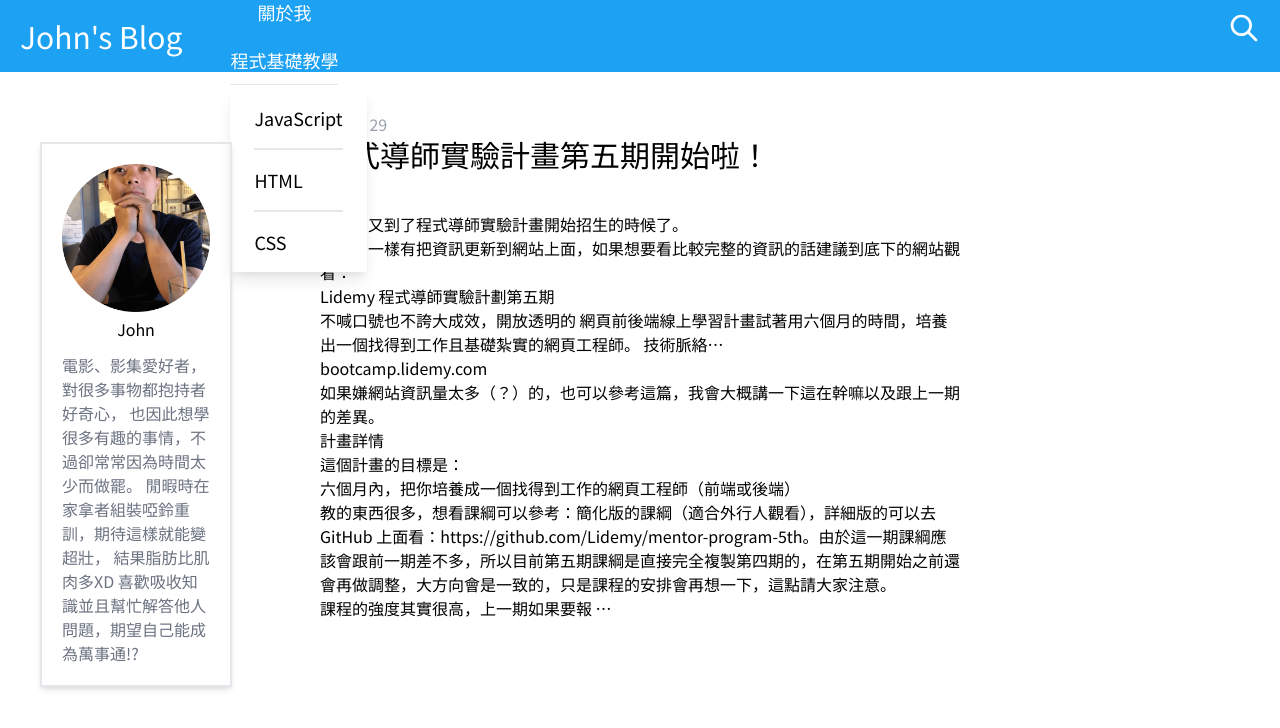
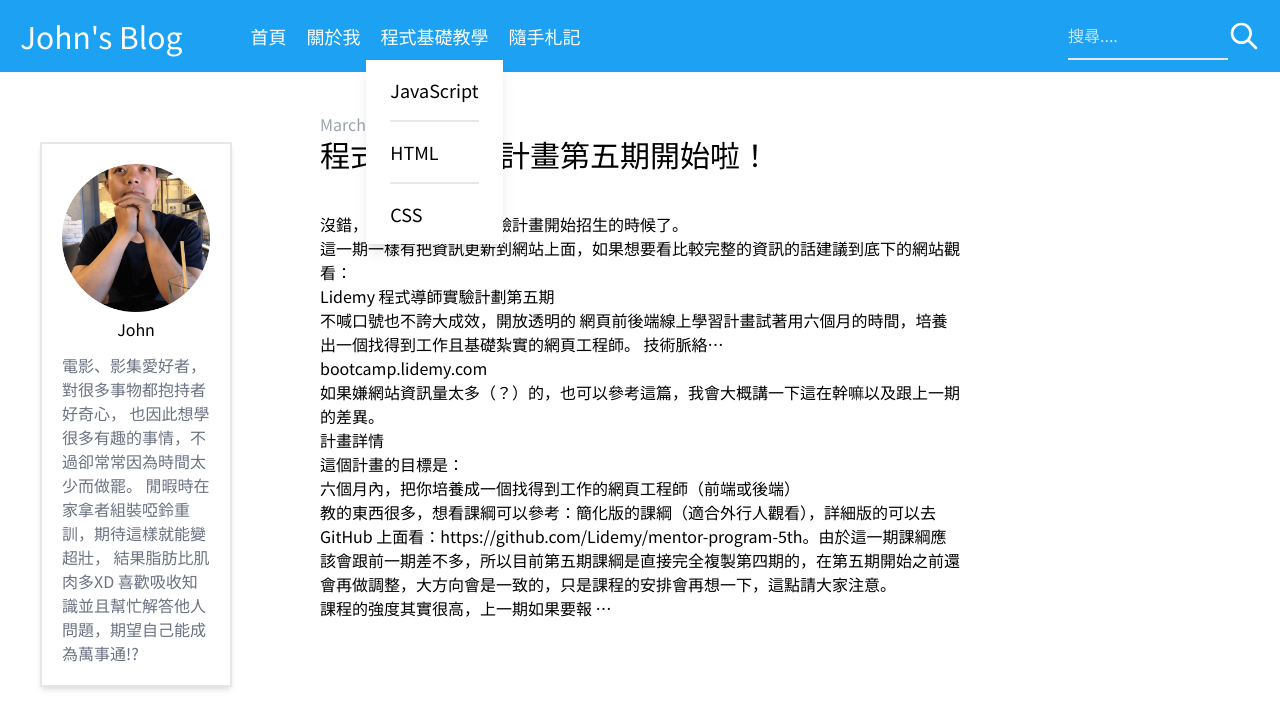
Before and after one commit to CHANG-CHING-CHUNG/Next-John-Blog, a Next.js app: page / in a window 1280 px wide. Both pictures are taken after a click on the button "程式基礎教學". Shown: the top 728 px of the page. Built offline with nearby package versions, Linux system fonts and the light colour scheme.

Commit message:
Adjust: Add RWD for screen size larger than 640 width

```diff
--- a/components/header.js
+++ b/components/header.js
@@ -1,25 +1,21 @@
 import Image from 'next/image';
-import NavList from './navList'
-import HamburgerMenu from './hamburgerMenu'
-
-const SearchIcon = () => (<svg xmlns="http://www.w3.org/2000/svg" fill="none" viewBox="0 0 24   24" stroke="currentColor">
-<path strokeLinecap="round" strokeLinejoin="round" strokeWidth={2} d="M21 21l-6-6m2-5a7 7 0 11-14 0 7 7 0 0114 0z" />
-</svg>);
+import NavList from './navList';
+import HamburgerMenu from './hamburgerMenu';
+import SearchIcon from './searchIcon';
 
 export default function Header() {
 
   return (
-    <header className=" sm:justify-start justify-between sticky twitter-blue mx-auto py-3 px-5 flex">
-      <div className="flex items-center text-white flex-shrink-0 font-mono text-3xl">
+    <header className="md:flex-row flex-col sm:justify-start justify-between sticky twitter-blue mx-auto py-3 px-5 flex">
+      <div className="lg:mr-12 flex justify-center items-center text-white flex-shrink-0 font-mono text-3xl">
         <a className="h-full flex flex-col justify-center items-center" href="#">
         John's Blog
         </a>
       </div>
 
       <NavList/>
-      <div className="hidden sm:block cursor-pointer h-12 w-8 text-white flex items-center absolute right-5">
-        <SearchIcon/>
-      </div>
+      <SearchIcon/>
+
     </header>
   )
 }
--- a/components/navList.js
+++ b/components/navList.js
@@ -19,19 +19,17 @@ export default function NavList() {
   },[open])
 
   return (
-      <nav className="hidden sm:flex space-x-5 h-12 ml-12 text-lg items-center text-white">
-        <div >
+      <nav className="md:ml-5 sm:flex md:flex-row sm:flex-1 flex-col md:space-x-5 min-h-0 text-lg items-center text-white">
           <div className="h-12"><a className="hover:text-gray-300 h-full flex flex-col justify-center items-center" href="#">首頁</a></div>
           <div className="h-12"><a className="hover:text-gray-300 flex h-full  flex-col justify-center items-center" href="#">關於我</a></div>
-          <div ref={dropdownDiv} className="relative group h-12">
+          <div ref={dropdownDiv} className="relative group h-12 flex justify-center">
             <button onClick={handleBtnClick} className="hover:text-gray-300 h-12">
               程式基礎教學
             </button>
             {
               open &&
               <>
-                <hr className="absolute h-1 bg-white w-full"></hr>
-                <ul className="shadow-lg mt-1 divide-y-2 absolute bg-white text-black w-auto px-6">
+                <ul className="shadow-lg top-12 divide-y-2 absolute bg-white text-black w-auto px-6">
                   <li><a className="block py-4" href="#">JavaScript</a></li>
                   <li><a className="block py-4" href="#">HTML</a></li>
                   <li><a className="block py-4" href="#">CSS</a></li>
@@ -41,8 +39,6 @@ export default function NavList() {
 
           </div>
           <div className="h-12"><a className="hover:text-gray-300 flex h-full  flex-col justify-center items-center" href="#">隨手札記</a></div>
-        </div>
-
 
       </nav>
   )
--- /dev/null
+++ b/components/searchIcon.js
@@ -0,0 +1,10 @@
+export default function SearchIcon() {
+  return (
+    <div className="cursor-pointer text-white flex justify-center right-5">
+      <input placeholder="搜尋...." className="placeholder-white placeholder-opacity-75 appearance-none bg-transparent border-b-2 w-40 outline-none"/>
+      <svg className="h-12 w-8" xmlns="http://www.w3.org/2000/svg" fill="none" viewBox="0 0 24   24" stroke="currentColor">
+        <path strokeLinecap="round" strokeLinejoin="round" strokeWidth={2} d="M21 21l-6-6m2-5a7 7 0 11-14 0 7 7 0 0114 0z" />
+      </svg>
+    </div>
+  )
+}
```
